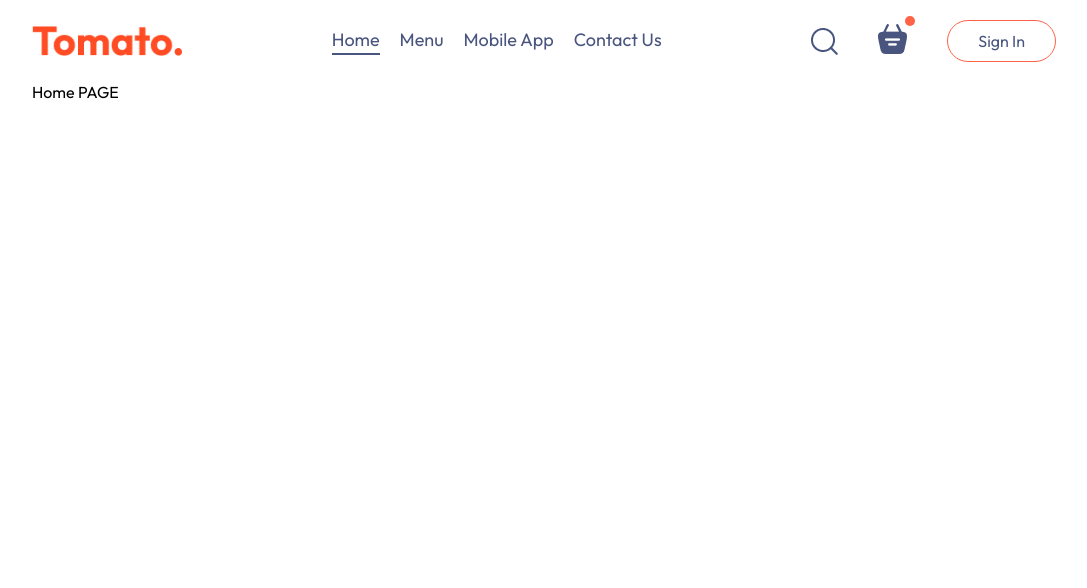
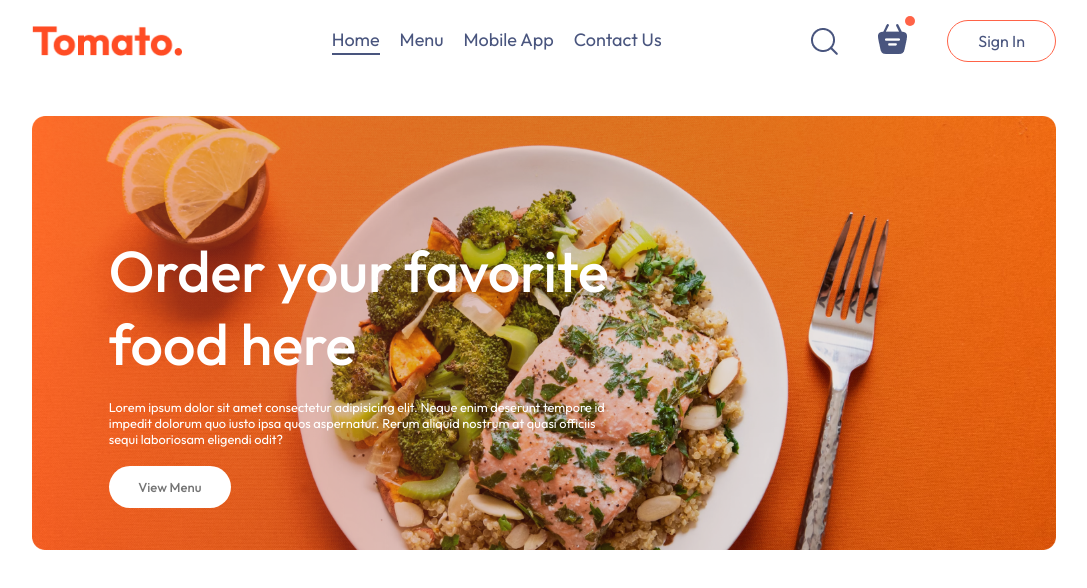
Before and after one commit to sergey87chuvasov/Food-Delivery-App, a React (Vite) app: page / in a window 1280 px wide. Shown: the top 588 px of the page, without its empty margins (96-1183 px from the left). Built offline with nearby package versions, Linux system fonts and the light colour scheme.

Commit message:
added header component

```diff
--- /dev/null
+++ b/src/components/Header/Header.css
@@ -0,0 +1,40 @@
+.header {
+  height: 34vw;
+  margin: 34px auto;
+  background: url('/header_img.png') no-repeat;
+  background-size: contain;
+  position: relative;
+}
+
+.header-contents {
+  position: absolute;
+  display: flex;
+  flex-direction: column;
+  align-items: start;
+  gap: 1.5vw;
+  max-width: 50%;
+  bottom: 10%;
+  left: 6vw;
+  animation: fadeIn 3s;
+}
+
+.header-contents h2 {
+  font-weight: 500;
+  color: white;
+  font-size: max(4.5vw, 22px);
+}
+
+.header-contents p {
+  color: white;
+  font-size: 1vw;
+}
+
+.header-contents button {
+  border: none;
+  color: #747474;
+  font-weight: 500;
+  padding: 1vw 2.3vw;
+  background-color: white;
+  font-size: max(1vw, 13px);
+  border-radius: 50px;
+}
--- /dev/null
+++ b/src/components/Header/Header.jsx
@@ -0,0 +1,20 @@
+import './Header.css';
+
+function Header() {
+  return (
+    <div className='header'>
+      <div className='header-contents'>
+        <h2>Order your favorite food here</h2>
+        <p>
+          Lorem ipsum dolor sit amet consectetur adipisicing elit. Neque enim
+          deserunt tempore id impedit dolorum quo iusto ipsa quos aspernatur.
+          Rerum aliquid nostrum at quasi officiis sequi laboriosam eligendi
+          odit?
+        </p>
+        <button>View Menu</button>
+      </div>
+    </div>
+  );
+}
+
+export default Header;
--- a/src/index.css
+++ b/src/index.css
@@ -20,3 +20,12 @@ a {
   width: 80%;
   margin: auto;
 }
+
+@keyframes fadeIn {
+  0% {
+    opacity: 0;
+  }
+  100% {
+    opacity: 1;
+  }
+}
--- a/src/pages/Home/Home.jsx
+++ b/src/pages/Home/Home.jsx
@@ -1,7 +1,12 @@
+import Header from '../../components/Header/Header';
 import './Home.css';
 
 function Home() {
-  return <div className='home'>Home PAGE</div>;
+  return (
+    <div className='home'>
+      <Header />
+    </div>
+  );
 }
 
 export default Home;
```
Also changed, not shown: public/header_img.png (added).
